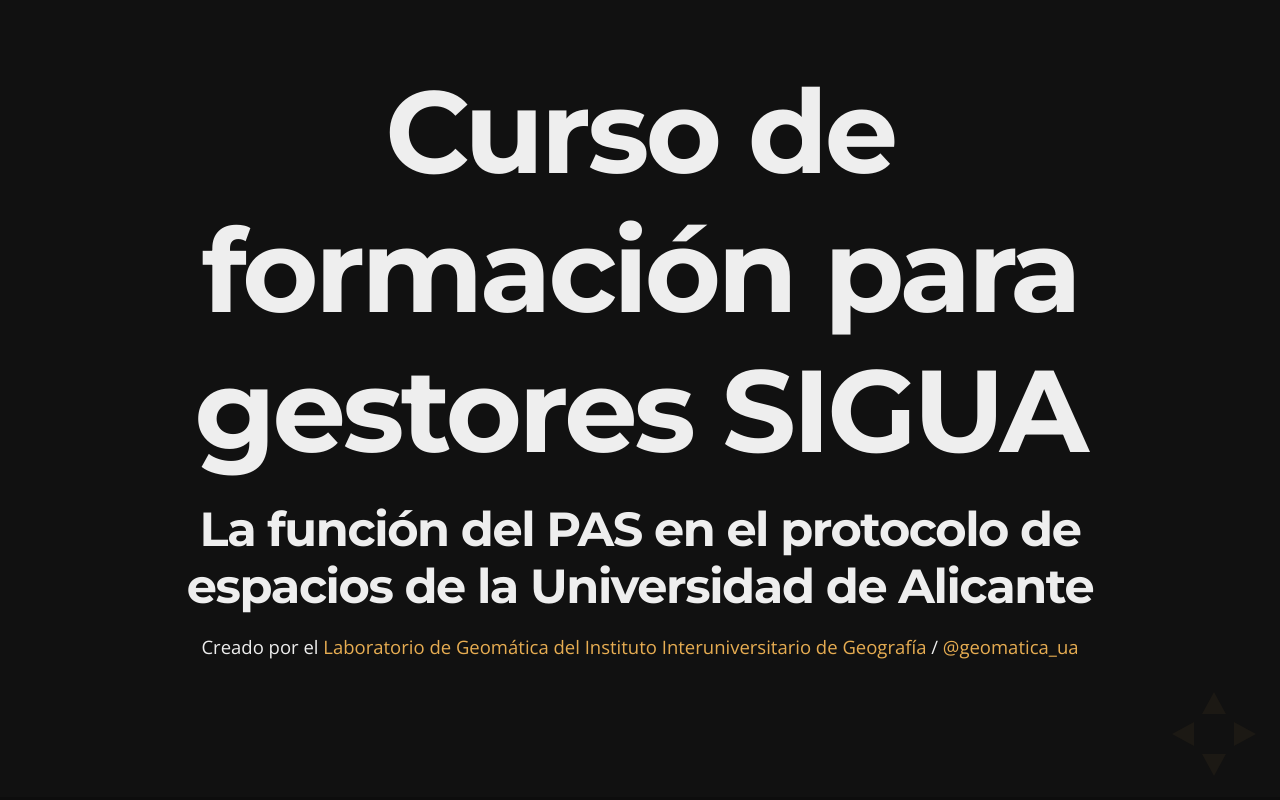
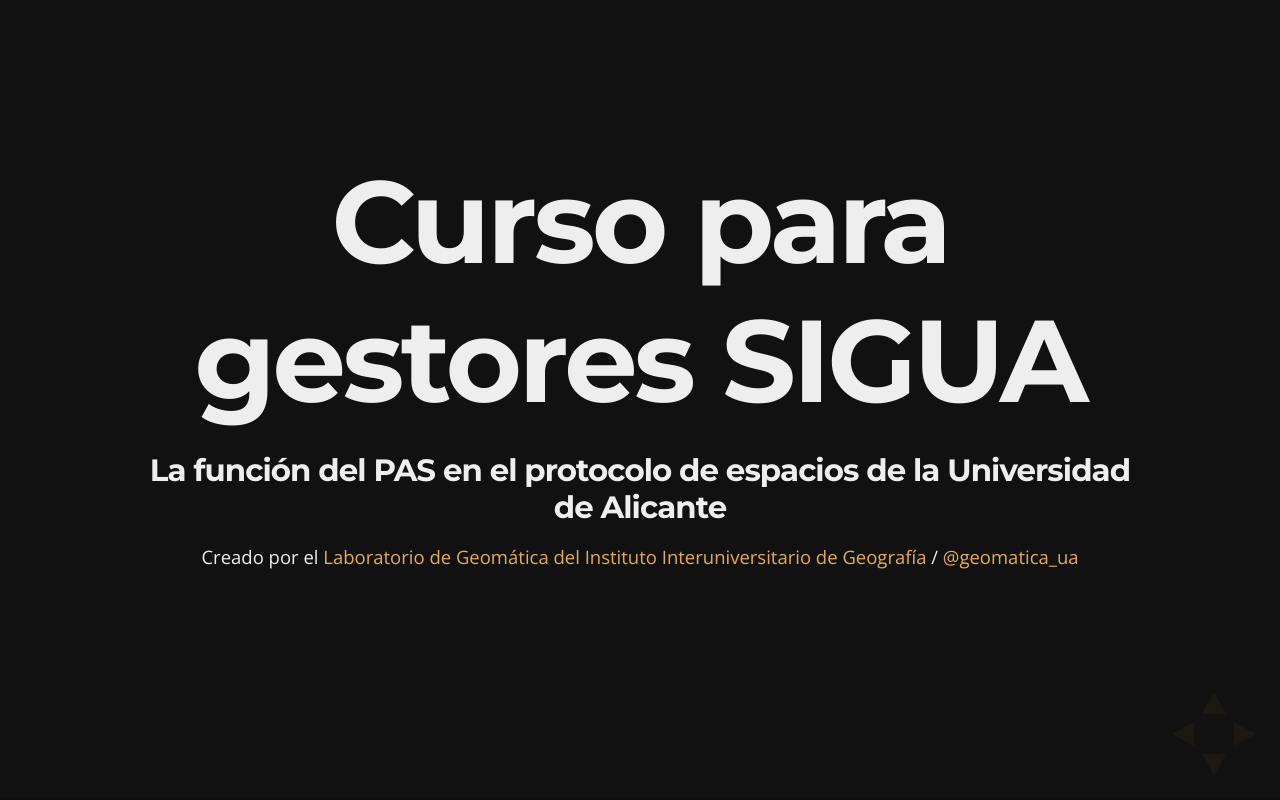
Before and after one commit to torrespri/sigua-pas-meetup-val, a website: page index.html in a window 1280 px wide. Drawn offline with nearby package versions, Linux system fonts and the light colour scheme.

Commit message:
Changed title slide so that it looks less overfull

```diff
--- a/index.html
+++ b/index.html
@@ -41,8 +41,8 @@
 			<!-- Any section element inside of this container is displayed as a slide -->
 			<div class="slides">
 				<section>
-					<h1>Curso de formación para gestores SIGUA</h1>
-					<h3>La función del PAS en el protocolo de espacios de la Universidad de Alicante</h3>
+					<h1>Curso para gestores SIGUA</h1>
+					<h4>La función del PAS en el protocolo de espacios de la Universidad de Alicante</h3>
 					<p>
 						<small>Creado por el <a href="http://iig.ua.es/es/geomatica/">Laboratorio de Geomática del Instituto Interuniversitario de Geografía</a> / <a href="http://twitter.com/geomatica_ua">@geomatica_ua</a></small>
 					</p>
```
